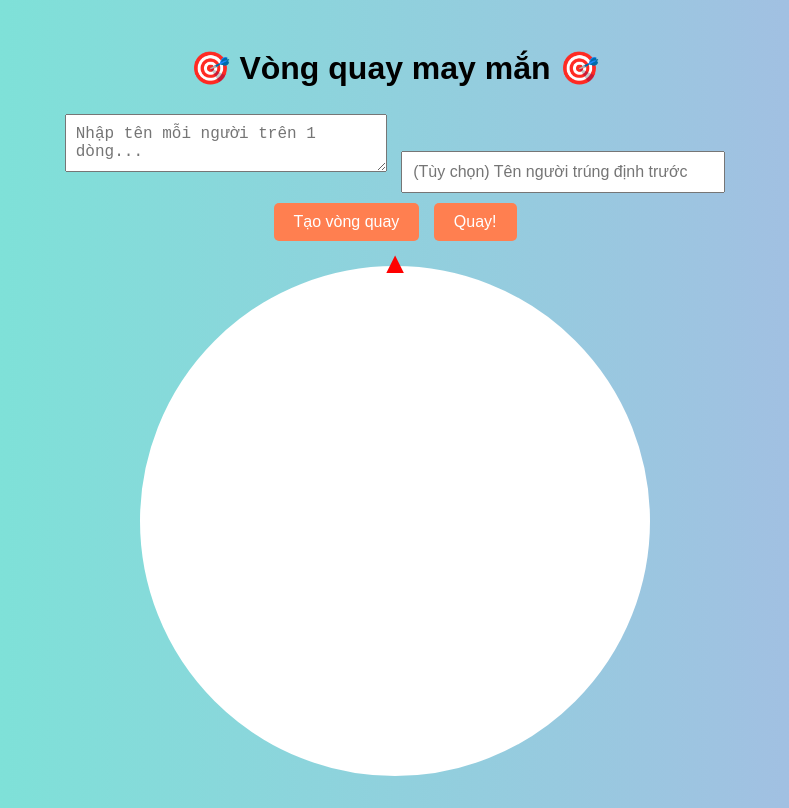
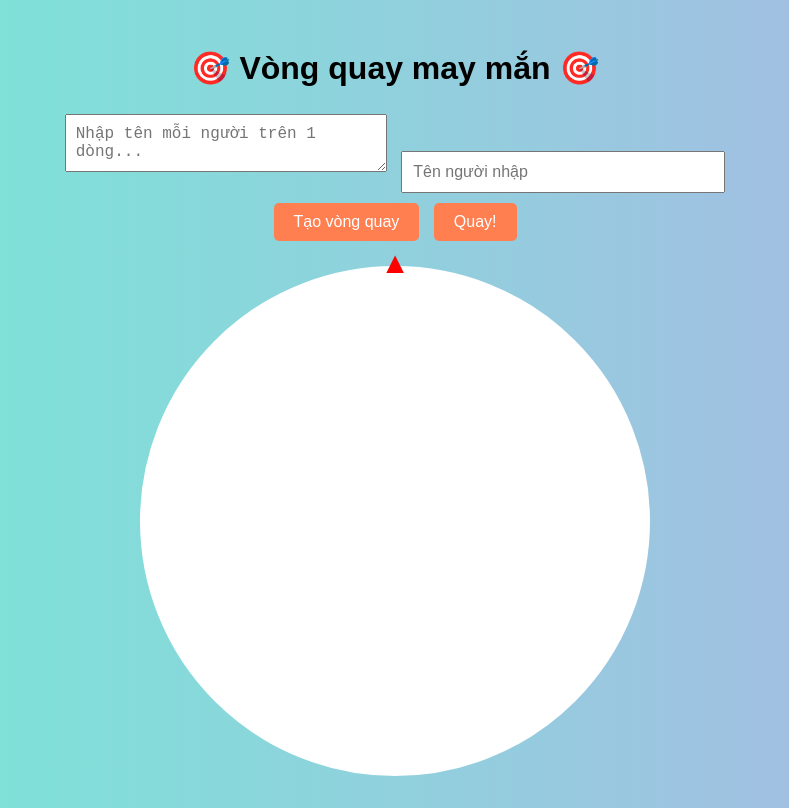
Before and after one commit to holivngame/gamebantinthang5, a plain HTML site: page index.html in a window 1280 px wide. Shown: the whole page, without its empty margins (245-1034 px from the left). Drawn offline with Linux system fonts and the light colour scheme.

Commit message:
Update index.html

```diff
--- a/index.html
+++ b/index.html
@@ -9,7 +9,7 @@
   <h1>🎯 Vòng quay may mắn 🎯</h1>
   <div class="input-section">
     <textarea id="namesInput" placeholder="Nhập tên mỗi người trên 1 dòng..."></textarea>
-    <input id="preselectedName" placeholder="(Tùy chọn) Tên người trúng định trước"/>
+    <input id="preselectedName" placeholder="Tên người nhập"/>
     <div>
       <button onclick="createWheel()">Tạo vòng quay</button>
       <button onclick="spinWheel()">Quay!</button>
```
